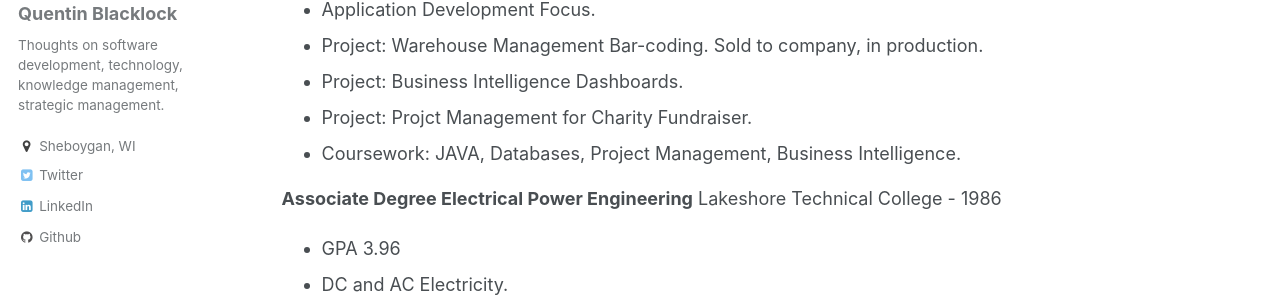
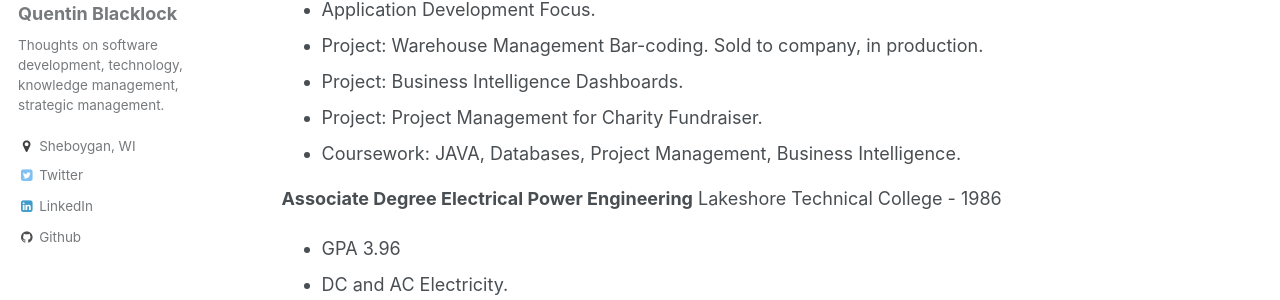
Before and after one commit to quentin-blacklock/quentin-blacklock.github.io, a Jekyll site: the page built from _pages/about.md, in a window 1280 px wide and 900 px high, scrolled down 2632 px. Shown: the part 153-453 px from the top of the window. Built offline with Jekyll 4.4.1, drawn with Linux system fonts in a browser that asks for light colours.

Commit message:
edit about

```diff
--- a/_pages/about.md
+++ b/_pages/about.md
@@ -95,7 +95,7 @@ ____
 - Application Development Focus.
 - Project: Warehouse Management Bar-coding. Sold to company, in production.
 - Project: Business Intelligence Dashboards.
-- Project: Projct Management for Charity Fundraiser.
+- Project: Project Management for Charity Fundraiser.
 - Coursework: JAVA, Databases, Project Management, Business Intelligence.
 
 
```
